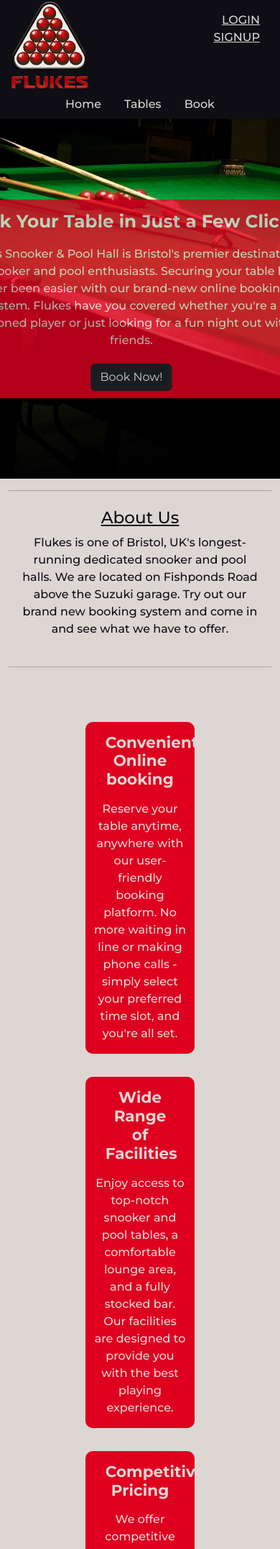
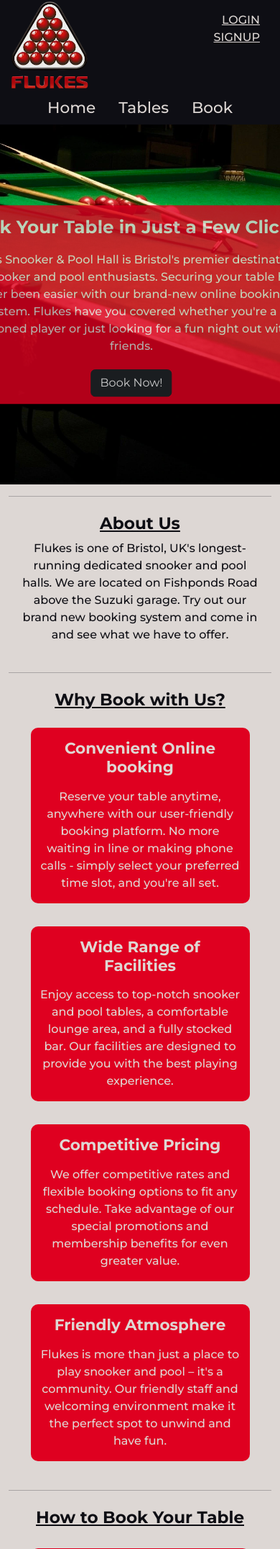
Before and after one commit to stephenbeese/snooker-hall-booking-system-2, a Django app: page / in a window 390 px wide; the page is wider, and only the part inside the window is pictured. Shown: the top 2152 px of that part at 72% size. Run offline with Django 5.2, Linux system fonts and the light colour scheme; data comes from the database, SQL or seed files in the repository; both versions use the stored data as it was after the commit; some libraries are stand-ins or nearby versions.

Commit message:
Add styles and responsive design to home page

```diff
--- a/snookerhall/home/templates/home/index.html
+++ b/snookerhall/home/templates/home/index.html
@@ -23,9 +23,9 @@
 <hr>
 
 <div class="container text-center my-4">
-  <div class="row align-items-center">
-    <div class="col-12">
-      <h3 class="text-decoration-underline">About Us</h3>
+  <div class="row justify-content-evenly">
+    <div class="col-12 col-md-8 col-lg-6">
+      <h3 class="text-decoration-underline fw-bold">About Us</h3>
       <p>{{ club_details.description }}</p>
     </div>
   </div>
@@ -35,21 +35,20 @@
 
 <div class="container text-center my-4">
   <div class="row justify-content-evenly book-with-us secondary-text-colour">
-    <h3 class="col-12 text-decoration-underline">Why Book with Us?</h3>
-    <div class="col-5 m-3 secondary-colour">
+    <h3 class="col-12 text-decoration-underline primary-text-colour fw-bold">Why Book with Us?</h3>
+    <div class="col-10 col-md-5 m-3 secondary-colour">
       <h4 class="m-3 fw-bold">Convenient Online booking</h4>
-      <!-- <hr class="w-50 mx-auto"> -->
       <p>Reserve your table anytime, anywhere with our user-friendly booking platform. No more waiting in line or making phone calls - simply select your preferred time slot, and you're all set.</p>
     </div>
-    <div class="col-5 m-3 secondary-colour">
+    <div class="col-10 col-md-5 m-3 secondary-colour">
       <h4 class="m-3 fw-bold">Wide Range of Facilities</h4>
     <p>Enjoy access to top-notch snooker and pool tables, a comfortable lounge area, and a fully stocked bar. Our facilities are designed to provide you with the best playing experience.</p>
     </div>
-    <div class="col-5 m-3 secondary-colour">
+    <div class="col-10 col-md-5 m-3 secondary-colour">
       <h4 class="m-3 fw-bold">Competitive Pricing</h4>
     <p>We offer competitive rates and flexible booking options to fit any schedule. Take advantage of our special promotions and membership benefits for even greater value.</p>
     </div>
-    <div class="col-5 m-3 secondary-colour">
+    <div class="col-10 col-md-5 m-3 secondary-colour">
       <h4 class="m-3 fw-bold">Friendly Atmosphere</h4>
       <p>Flukes is more than just a place to play snooker and pool – it's a community. Our friendly staff and welcoming environment make it the perfect spot to unwind and have fun.</p>
     </div>
@@ -61,17 +60,17 @@
 <div class="container text-center my-4">
   <div class="row justify-content-evenly secondary-text-colour how-to-book">
     <div class="col-12">
-      <h3 class="text-decoration-underline mb-4">How to Book Your Table</h3>
+      <h3 class="text-decoration-underline mb-4 primary-text-colour fw-bold">How to Book Your Table</h3>
     </div>
-    <div class="col-3 secondary-colour mx-1">
+    <div class="col-10 col-md-3 my-1 secondary-colour">
       <h4 class="m-2 text-decoration-underline">Choose Your Table and Time</h4>
       <p>Browse available tables and select a time slot that works for you.</p>
     </div>
-    <div class="col-3 secondary-colour mx-1">
+    <div class="col-10 col-md-3 my-1 secondary-colour">
       <h4 class="m-2 text-decoration-underline">Secure Your Reservation</h4>
       <p>Provide your details and confirm your booking with our secure payment system.</p>
     </div>
-    <div class="col-3 secondary-colour mx-1">
+    <div class="col-10 col-md-3 my-1 secondary-colour">
       <h4 class="m-2 text-decoration-underline">Enjoy Your Game!</h4>
       <p>Show up at your reserved time, and your table will be ready for you. It's that simple!</p>
     </div>
@@ -81,9 +80,9 @@
 <hr>
 
 <div class="container text-center my-4">
-  <div class="row align-items-center">
-    <div class="col-12">
-      <h4 class="text-decoration-underline">Join Our Community</h4>
+  <div class="row justify-content-evenly">
+    <div class="col-12 col-md-8 col-lg-6">
+      <h4 class="text-decoration-underline fw-bold">Join Our Community</h4>
       <p>Stay up-to-date with the latest news, events, and promotions by subscribing to our newsletter. Follow us on social media for exclusive offers and updates.</p>
     </div>
   </div>
@@ -92,16 +91,16 @@
 <hr>
 
 <div class="container text-center mt-4 pb-4">
-  <div class="row align-items-center">
-    <div class="col-6 text-start address">
-      <h5 class="text-decoration-underline">Address</h5>
+  <div class="row justify-content-evenly">
+    <div class="col-5 text-start address">
+      <h5 class="text-decoration-underline fw-bold">Address</h5>
       <p>{{ club_details.address_line1 }}</p>
       <p>{{ club_details.address_line2 }}</p>
       <p>{{ club_details.city }}</p>
       <p>{{ club_details.postcode }}</p>
     </div>
-    <div class="col-6">
-      <h5 class="text-decoration-underline">Contact Us</h5>
+    <div class="col-5">
+      <h5 class="text-decoration-underline fw-bold">Contact Us</h5>
       <p>Have questions? Feel free to get in touch with us at {{ club_details.phone_number }}
         or email us at {{ club_details.email }}.</p>
     </div>
--- a/snookerhall/static/css/home/home.css
+++ b/snookerhall/static/css/home/home.css
@@ -28,10 +28,11 @@
     border-radius: 10px;
 }
 
-.how-to-book div {
+.how-to-book .secondary-colour {
+    /* max-width: 30%; */
+    margin: 0 10px;
     border-radius: 10px;
 }
-
 
 .address p {
     margin-top: 0;
--- a/snookerhall/templates/dynamic_styles.css
+++ b/snookerhall/templates/dynamic_styles.css
@@ -38,3 +38,9 @@
 .footer-text-colour {
     color: {{ club_details.footer_text_colour }} !important;
 }
+
+#nav-item:hover {
+    font-weight: bold;
+    text-decoration: underline;
+    color: {{ club_details.secondary_colour }} !important;
+}
--- a/snookerhall/templates/includes/header.html
+++ b/snookerhall/templates/includes/header.html
@@ -48,15 +48,15 @@
   <nav>
     <ul class="nav justify-content-center">
       <li class="nav-item">
-        <a class="nav-link active header-text-colour" aria-current="page" href="{% url 'home' %}"
+        <a id="nav-item" class="nav-link active header-text-colour fs-4" aria-current="page" href="{% url 'home' %}"
           >Home</a
         >
       </li>
       <li class="nav-item">
-        <a class="nav-link header-text-colour" href="#">Tables</a>
+        <a id="nav-item" class="nav-link nav-hover header-text-colour fs-4" href="#">Tables</a>
       </li>
       <li class="nav-item">
-        <a class="nav-link header-text-colour" href="#">Book</a>
+        <a id="nav-item" class="nav-link nav-hover header-text-colour fs-4" href="#">Book</a>
       </li>
     </ul>
   </nav>
```
Also changed, not shown: snookerhall/db.sqlite3.
